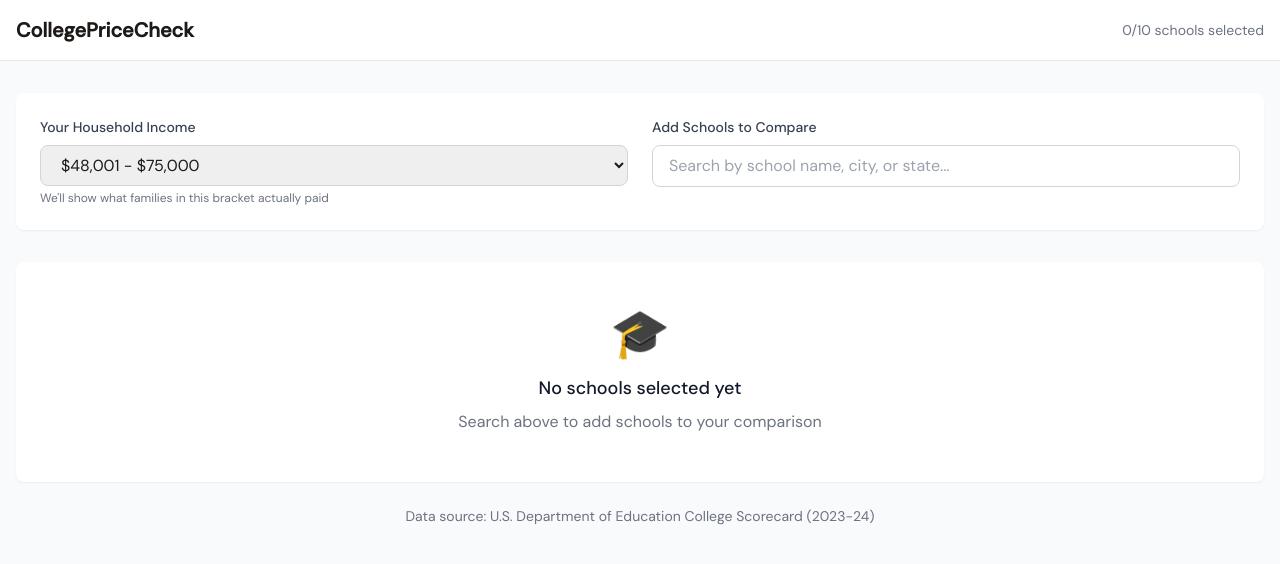
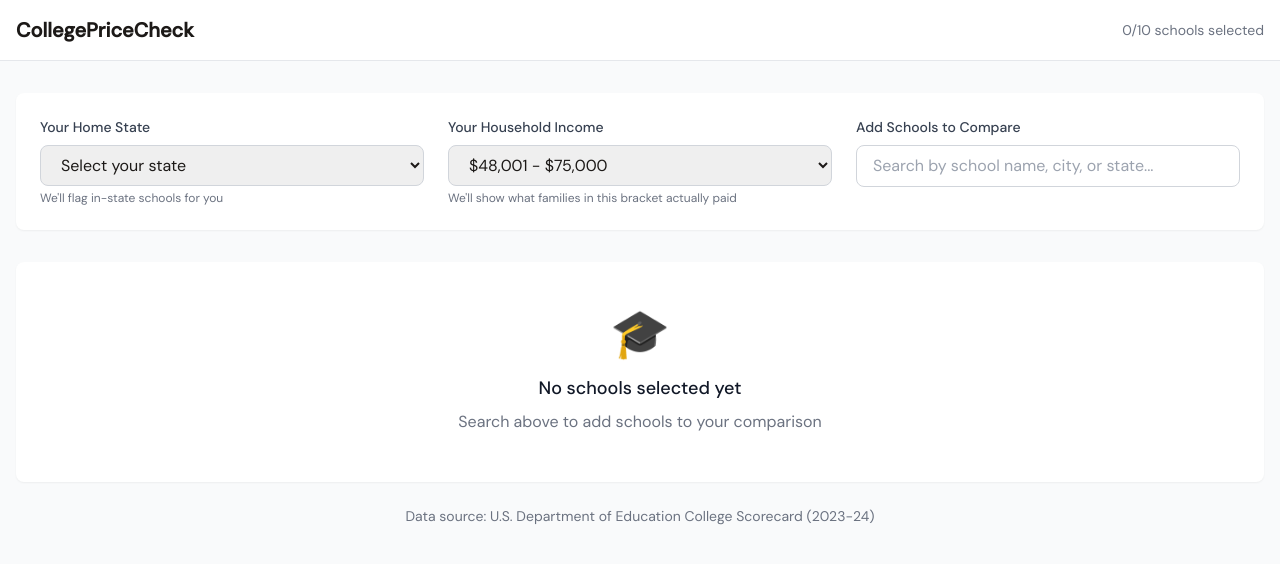
Before and after one commit to jeanpierrewebb/CollegePriceCheck, a Next.js app: page /compare in a window 1280 px wide. Shown: the top 564 px of the page. Built offline with nearby package versions, Linux system fonts and the light colour scheme.

Commit message:
Add home state selector with In-State badge
- Added state dropdown with all 50 states + DC
- Schools matching user's home state show green 'In-State' badge
- Closes #1

```diff
--- a/src/app/compare/page.tsx
+++ b/src/app/compare/page.tsx
@@ -23,6 +23,61 @@ interface School {
   'latest.aid.median_debt.completers.overall': number | null;
   'latest.completion.rate_suppressed.four_year': number | null;
 }
+
+const US_STATES = [
+  { code: '', name: 'Select your state' },
+  { code: 'AL', name: 'Alabama' },
+  { code: 'AK', name: 'Alaska' },
+  { code: 'AZ', name: 'Arizona' },
+  { code: 'AR', name: 'Arkansas' },
+  { code: 'CA', name: 'California' },
+  { code: 'CO', name: 'Colorado' },
+  { code: 'CT', name: 'Connecticut' },
+  { code: 'DE', name: 'Delaware' },
+  { code: 'DC', name: 'District of Columbia' },
+  { code: 'FL', name: 'Florida' },
+  { code: 'GA', name: 'Georgia' },
+  { code: 'HI', name: 'Hawaii' },
+  { code: 'ID', name: 'Idaho' },
+  { code: 'IL', name: 'Illinois' },
+  { code: 'IN', name: 'Indiana' },
+  { code: 'IA', name: 'Iowa' },
+  { code: 'KS', name: 'Kansas' },
+  { code: 'KY', name: 'Kentucky' },
+  { code: 'LA', name: 'Louisiana' },
+  { code: 'ME', name: 'Maine' },
+  { code: 'MD', name: 'Maryland' },
+  { code: 'MA', name: 'Massachusetts' },
+  { code: 'MI', name: 'Michigan' },
+  { code: 'MN', name: 'Minnesota' },
+  { code: 'MS', name: 'Mississippi' },
+  { code: 'MO', name: 'Missouri' },
+  { code: 'MT', name: 'Montana' },
+  { code: 'NE', name: 'Nebraska' },
+  { code: 'NV', name: 'Nevada' },
+  { code: 'NH', name: 'New Hampshire' },
+  { code: 'NJ', name: 'New Jersey' },
+  { code: 'NM', name: 'New Mexico' },
+  { code: 'NY', name: 'New York' },
+  { code: 'NC', name: 'North Carolina' },
+  { code: 'ND', name: 'North Dakota' },
+  { code: 'OH', name: 'Ohio' },
+  { code: 'OK', name: 'Oklahoma' },
+  { code: 'OR', name: 'Oregon' },
+  { code: 'PA', name: 'Pennsylvania' },
+  { code: 'RI', name: 'Rhode Island' },
+  { code: 'SC', name: 'South Carolina' },
+  { code: 'SD', name: 'South Dakota' },
+  { code: 'TN', name: 'Tennessee' },
+  { code: 'TX', name: 'Texas' },
+  { code: 'UT', name: 'Utah' },
+  { code: 'VT', name: 'Vermont' },
+  { code: 'VA', name: 'Virginia' },
+  { code: 'WA', name: 'Washington' },
+  { code: 'WV', name: 'West Virginia' },
+  { code: 'WI', name: 'Wisconsin' },
+  { code: 'WY', name: 'Wyoming' },
+];
 
 const INCOME_BRACKETS = [
   { id: '0-30000', label: '$0 - $30,000', publicKey: 'latest.cost.net_price.public.by_income_level.0-30000', privateKey: 'latest.cost.net_price.private.by_income_level.0-30000' },
@@ -65,6 +120,7 @@ export default function ComparePage() {
   const [searchQuery, setSearchQuery] = useState('');
   const [selectedBracket, setSelectedBracket] = useState(INCOME_BRACKETS[2]); // Default to middle bracket
   const [selectedSchools, setSelectedSchools] = useState<School[]>([]);
+  const [homeState, setHomeState] = useState('');
 
   useEffect(() => {
     fetch('/api/schools')
@@ -146,7 +202,28 @@ export default function ComparePage() {
       <div className="container mx-auto px-4 py-8">
         {/* Controls */}
         <div className="bg-white rounded-lg shadow-sm p-6 mb-8">
-          <div className="grid md:grid-cols-2 gap-6">
+          <div className="grid md:grid-cols-3 gap-6">
+            {/* Home State Selector */}
+            <div>
+              <label className="block text-sm font-medium text-gray-700 mb-2">
+                Your Home State
+              </label>
+              <select
+                value={homeState}
+                onChange={(e) => setHomeState(e.target.value)}
+                className="w-full border border-gray-300 rounded-lg px-4 py-2 focus:ring-2 focus:ring-primary-500 focus:border-primary-500"
+              >
+                {US_STATES.map((state) => (
+                  <option key={state.code} value={state.code}>
+                    {state.name}
+                  </option>
+                ))}
+              </select>
+              <p className="mt-1 text-xs text-gray-500">
+                We&apos;ll flag in-state schools for you
+              </p>
+            </div>
+
             {/* Income Bracket Selector */}
             <div>
               <label className="block text-sm font-medium text-gray-700 mb-2">
@@ -236,8 +313,13 @@ export default function ComparePage() {
                   {selectedSchools.map((school) => (
                     <tr key={school.id} className="hover:bg-gray-50">
                       <td className="px-6 py-4">
-                        <div className="font-medium text-gray-900">
+                        <div className="font-medium text-gray-900 flex items-center gap-2">
                           {school['school.name']}
+                          {homeState && school['school.state'] === homeState && (
+                            <span className="inline-flex items-center px-2 py-0.5 rounded text-xs font-medium bg-green-100 text-green-800">
+                              In-State
+                            </span>
+                          )}
                         </div>
                         <div className="text-sm text-gray-500">
                           {school['school.city']}, {school['school.state']}
```
